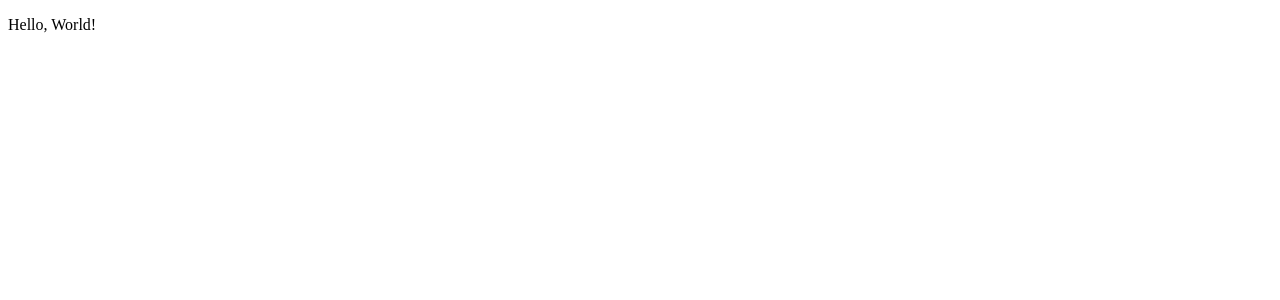
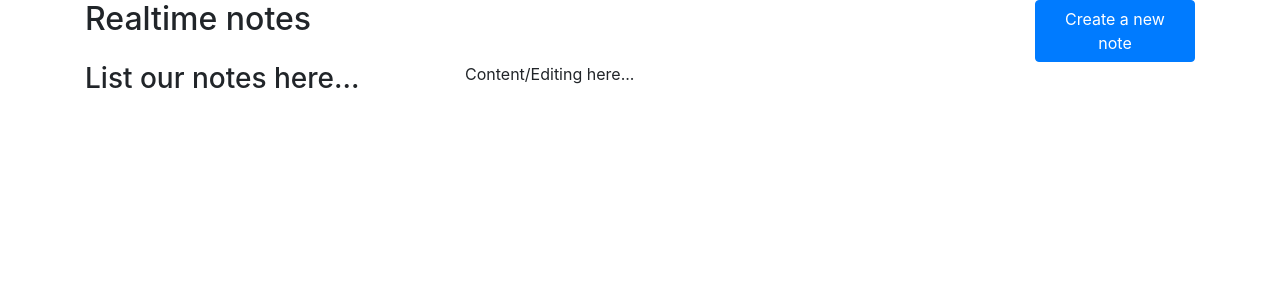
Before and after one commit to tabao-fs/django-react-notes, a React (Create React App) app in the folder frontend/: page / in a window 1280 px wide. Shown: the top 300 px of the page. Built offline with nearby package versions, Linux system fonts and the light colour scheme.

Commit message:
add notes ui to App

```diff
--- a/frontend/src/App.js
+++ b/frontend/src/App.js
@@ -1,14 +1,42 @@
+import React, { Component } from 'react';
+import { Button, Container, Row, Col } from 'reactstrap'
 
-function App() {
-  return (
-    <div className="App">
-      <header className="App-header">
-        <p>
-          Hello, World!
-        </p>
-      </header>
-    </div>
-  );
-}
+class App extends Component {
+  constructor(props) {
+    super(props);
+
+    this.state = {
+      notes: [],
+      current_note_id: 0,
+      is_creating: true
+    }
+  };
+
+  render() {
+    return (
+      <React.Fragment>
+        <Container>
+          <Row>
+            <Col xs="10">
+              <h2>Realtime notes</h2>
+            </Col>
+            <Col xs="2">
+              <Button color="primary">Create a new note</Button>
+            </Col>
+          </Row>
+          <Row>
+            <Col xs="4">
+              <h3>List our notes here...</h3>
+            </Col>
+            <Col xs="8">
+              <p>Content/Editing here...</p>
+            </Col>
+          </Row>
+        </Container>
+      </React.Fragment>
+    );
+  }
+
+};
 
 export default App;
--- a/frontend/src/index.js
+++ b/frontend/src/index.js
@@ -1,5 +1,7 @@
 import React from 'react';
 import ReactDOM from 'react-dom';
+import 'bootstrap/dist/css/bootstrap.min.css'
+
 import App from './App';
 import reportWebVitals from './reportWebVitals';
 
```
